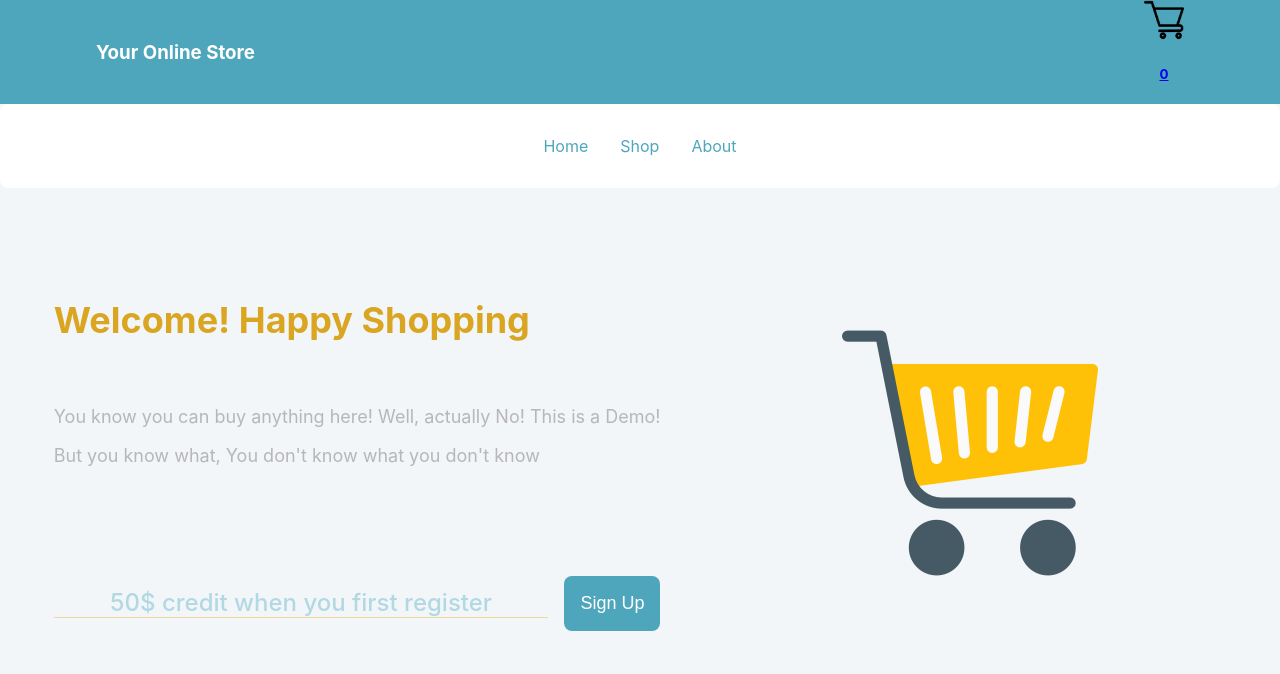
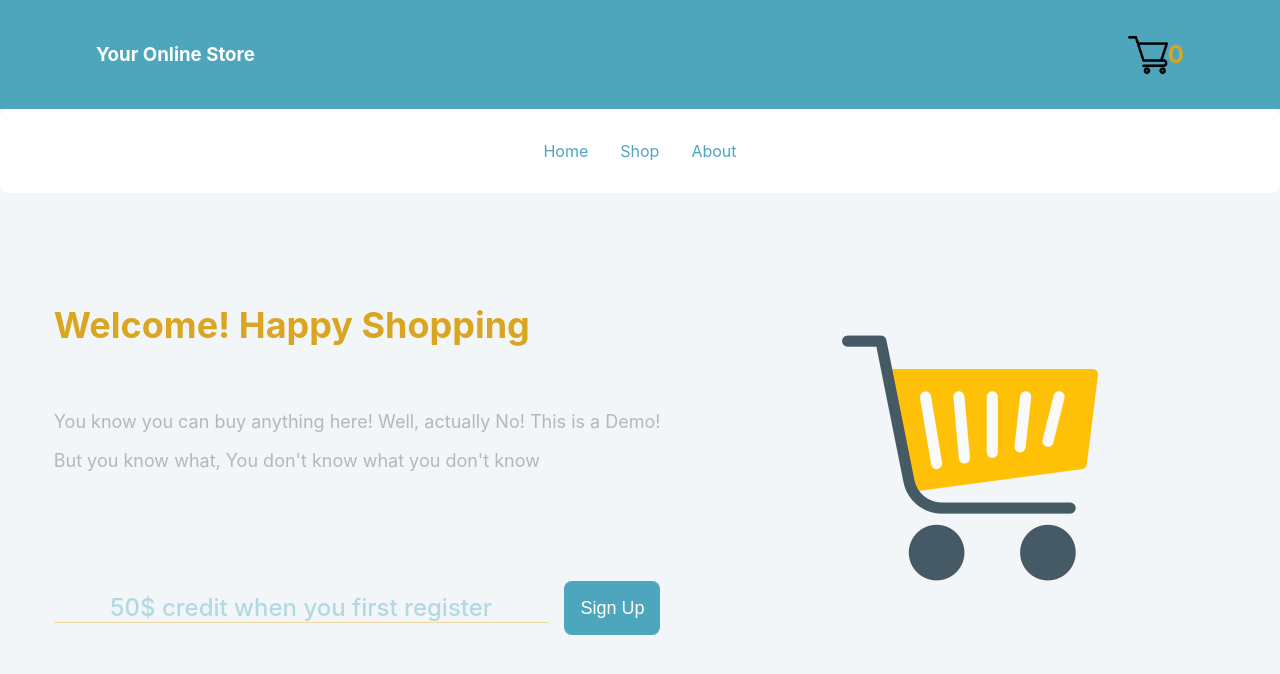
Before and after one commit to Uwancha/shopping-cart, a React (Vite) app: page / in a window 1280 px wide. Shown: the top 674 px of the page. Built offline with nearby package versions, Linux system fonts and the light colour scheme.

Commit message:
Add styles to cart items count element

```diff
--- a/src/styles/header.module.css
+++ b/src/styles/header.module.css
@@ -36,3 +36,15 @@
 
     align-self: center;
 }
+
+.cart {
+    display: flex;
+    text-decoration: none;
+    color: goldenrod;
+}
+
+.items {
+    text-align: center;
+    font-size: 24px;
+    text-decoration: none;
+}
```
